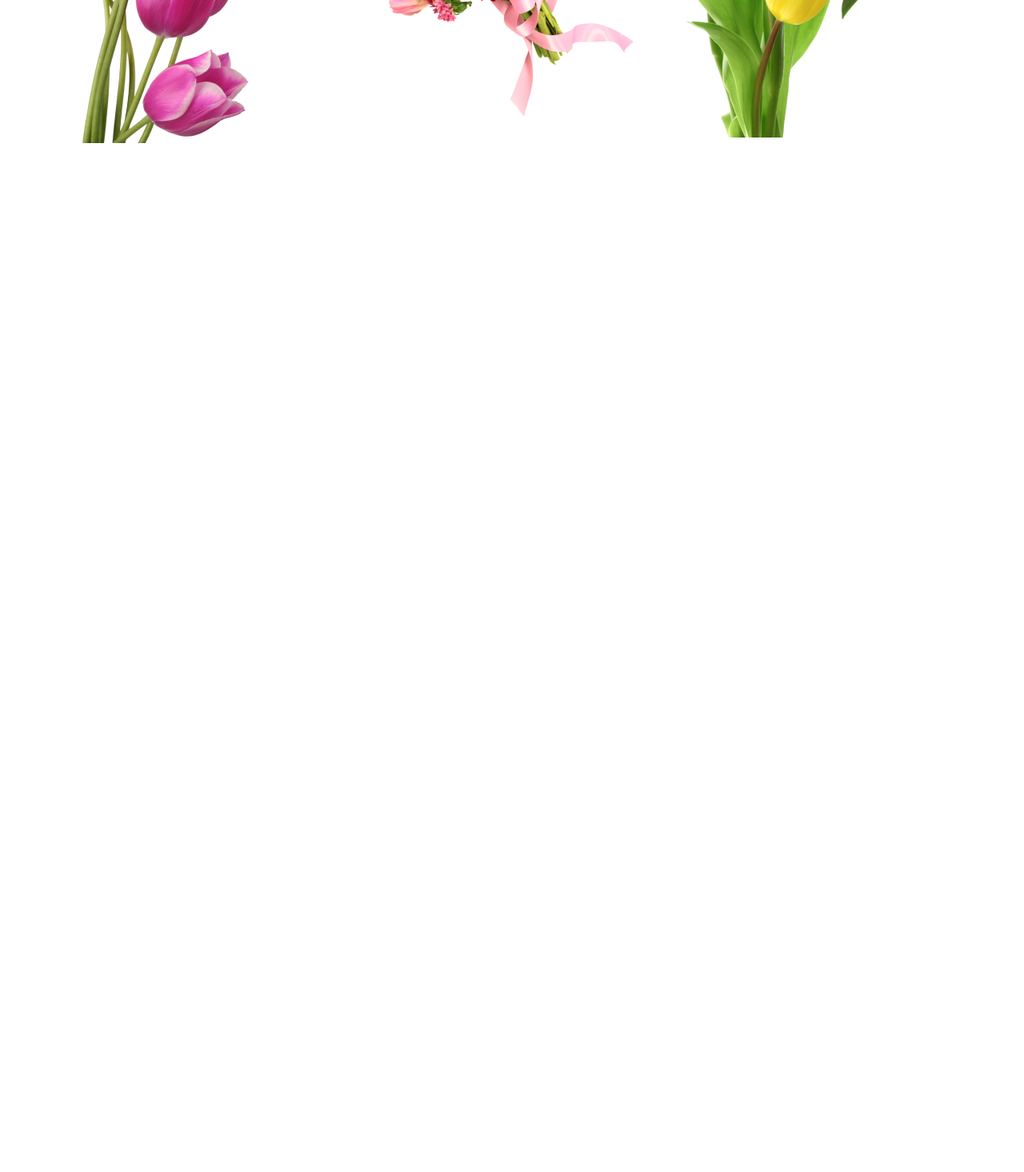
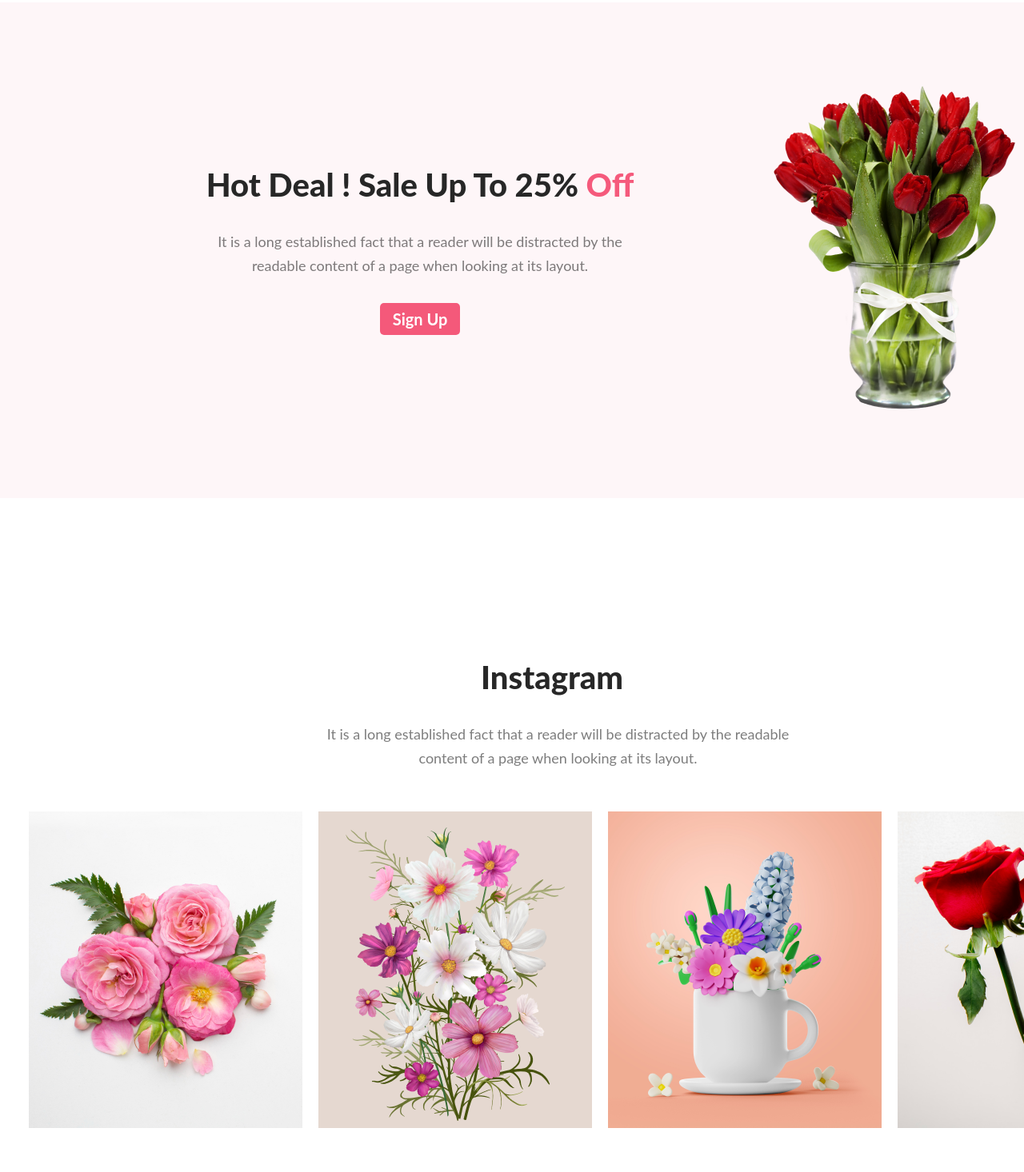
Before and after one commit to sakin111/flower-repo, a plain HTML site: page index.html in a window 1280 px wide. Shown: the part 1925-3391 px from the top of the page at 80% size. Before the commit the page ends 2108 px from the top, so only its background shows below. Drawn offline with Linux system fonts and the light colour scheme.

Commit message:
complete main end

```diff
--- a/index.css
+++ b/index.css
@@ -74,7 +74,8 @@ color: #272727;
 
 .section-a1{
 
-
+    width: 1500px;
+    height: 900px;
 
 }
 
@@ -116,6 +117,7 @@ width: 1500px;
 height: 400px;
 margin-top: 60px;
 position: relative;
+
 }
 
 
@@ -144,6 +146,9 @@ position: relative;
 
     width: 350px;
     height:350px;
+    position: absolute;
+    left: 200px;
+    bottom:59.1px;
 
 }
 
@@ -153,8 +158,9 @@ position: relative;
     width: 300px;
     height: 300px;
     margin-left:100px;
-
-
+    position: absolute;
+    left:500px ;
+    bottom:59.1px;
 }
 
 
@@ -165,7 +171,9 @@ position: relative;
     width: 280px;
     height: 450px;
     margin-left: 50px;
-
+    position: absolute;
+    left: 990px;
+    bottom:11px;
 }
 
 
@@ -177,4 +185,220 @@ position: relative;
     align-items: center;
     position: absolute;
 
+
 }
+
+
+
+.pp1{
+text-align: center;
+margin-top: 10px;
+}
+.pp2{
+    text-align: center;
+    margin-top: 25px;
+}
+.pp3{
+
+    text-align: center;
+    margin-top:0px;
+}
+
+.pp1 .pp2 .pp3{
+
+margin-bottom: 100px;
+
+}
+
+
+
+.section2{
+
+display: flex;
+justify-content:space-between;
+align-items: center;
+width: 1500px;
+height: 620px;
+background: #E554730D;
+
+}
+.sec-write-a2{
+
+margin-left: 250px;
+display: flex;
+flex-direction: column;
+text-align: center;
+justify-content: center;
+align-items: center;
+
+}
+
+.bh1{
+    width: 535px;
+    height: 48px;
+    color: #272727;
+    font-family: Lato;
+    font-size: 40px;
+    font-style: normal;
+    font-weight: 800;
+    line-height: normal;
+
+}
+
+.bp{
+    width: 550px;
+    height: 60px;
+    color: rgba(39, 39, 39, 0.60);
+    text-align: center;
+    font-family: Lato;
+    font-size: 18px;
+    font-style: normal;
+    font-weight: 400;
+    line-height: 30px;
+    margin-top: 32px;
+
+}
+.b-btn{
+
+    width: 100px;
+    height:40px;
+    color: #FFF;
+    font-family: Lato;
+    font-size: 20px;
+    font-style: normal;
+    font-weight: 700;
+    line-height: normal;
+    border-radius: 5px;
+    background-color: #f00d3eab;
+    border: none;
+    margin-top: 32px;
+
+}
+.sec-pic-a2{
+
+margin-right: 220px;
+
+}
+
+.red{
+color:#f00d3eab ;
+}
+
+.c-main-pic-all{
+
+width: 1500px;
+height:500px ;
+margin-top: 200px;
+
+}
+
+.c-pic-all{
+
+    display: flex;
+    justify-content: center;
+    align-items: center;
+    width: 1500px;
+    height:500px ;
+}
+
+.c-pic1{
+
+width:342px;
+height:396px;
+margin-left: 20px;
+
+
+}
+.c-pic2{
+
+    width:342px;
+    height:396px;
+    margin-left: 20px;
+    border-radius: 5px;
+}
+.c-pic3{
+
+
+    width:342px;
+    height:396px;
+    margin-left: 20px;
+    border-radius: 5px;
+}
+.c-pic4{
+
+
+    width:342px;
+    height:396px;
+    margin-left: 20px;
+    border-radius: 5px;
+    margin-right: 20px;
+}
+
+.ch1{
+
+   margin-left:600px;
+    width: 180px;
+    height: 48px;
+    text-align: center;
+    color: #272727;
+    text-align: center;
+    font-family: Lato;
+    font-size: 40px;
+    font-style: normal;
+    font-weight: 800;
+    line-height: normal;
+}
+.cp{
+    margin-left: 400px;
+    text-align: center;
+    color: rgba(39, 39, 39, 0.60);
+    text-align: center;
+    font-family: Lato;
+    font-size: 18px;
+    font-style: normal;
+    font-weight: 400;
+    line-height: 30px;
+    width: 595px;
+    height: 60px;
+    margin-top: 32px;
+}
+
+.image-d{
+    margin-top: 400px;
+    width: 85%;
+    height: 100%;
+    position: relative;
+    margin-left:130px;
+
+}
+
+
+.email{
+
+  width: 500px;
+  height: 40px;
+  left: 40px;
+
+
+
+}
+.e-btn{
+
+display:inline;
+width: 88px;
+height: 27.429px;
+flex-direction: column;
+flex-shrink: 0;
+color: #FFF;
+font-family: Lato;
+font-size: 20px;
+font-style: normal;
+font-weight: 700;
+line-height: normal;
+}
+
+.input-email{
+
+position:absolute;
+
+}
--- a/index.html
+++ b/index.html
@@ -41,7 +41,7 @@
     <svg width="360" height="450" viewBox="0 0 464 538" fill="none" xmlns="http://www.w3.org/2000/svg">
         <path d="M0 232C0 103.87 103.87 0 232 0V0C360.13 0 464 103.87 464 232V538H0V232Z" fill="#A72162" fill-opacity="0.15"/>
         </svg>
-
+        <p class="pp1"><a href="#">Pink Flower Tree</p></a>
 </span>
 
 
@@ -51,13 +51,18 @@
         <path d="M0 232C0 103.87 103.87 0 232 0C360.13 0 464 103.87 464 232V538H0V232Z" fill="#0597A0" fill-opacity="0.15"/>
         </svg>
 
+
+        <p class="pp2"><a href="#">Pink Flower Tree</p></a>
+
 </span>
 
 
 <span class="img3">
-    <svg width="360" height="487" viewBox="0 0 464 538" fill="none" xmlns="http://www.w3.org/2000/svg">
+    <svg width="360" height="470" viewBox="0 0 464 538" fill="none" xmlns="http://www.w3.org/2000/svg">
         <path d="M0 232C0 103.87 103.87 0 232 0C360.13 0 464 103.87 464 232V538H0V232Z" fill="#477D11" fill-opacity="0.15"/>
         </svg>
+
+      <p class="pp3"><a href="#">Pink Flower Tree</p></a>
 </span>
 </div>
 
@@ -75,11 +80,58 @@
     <img src="../flower-repo/Flower Asset/pngwing 7.png" alt="yellow flower">
 </span>
 </div>
+</div>
+</section>
 
+<section>
+<div class="section2">
+
+<div class="sec-write-a2">
+
+<h1 class="bh1">Hot Deal ! Sale Up To 25% <span class="red">Off</span></h1>
+<p class="bp">It is a long established fact that a reader will be distracted by the readable content of a page when looking at its layout.</p>
+<button class="b-btn">Sign Up</button>
+</div>
+<div class="sec-pic-a2">
+<img src="../flower-repo/Flower Asset/pngwing 8.png" alt="top-flower">
+</div>
+</div>
+</section>
+
+<section>
+<div class="c-main-pic-all">
+
+<h1 class="ch1">Instagram</h1>
+<p class="cp">It is a long established fact that a reader will be distracted by the readable content of a page when looking at its layout.</p>
+
+
+
+
+
+ <div class="c-pic-all">
+
+<div class="c-pic1"><img src="../flower-repo/Flower Asset/Flower 01.png" alt=""></div>
+<div class="c-pic2"><img src="../flower-repo/Flower Asset/Rectangle 4.png" alt=""></div>
+<div class="c-pic3"><img src="../flower-repo/Flower Asset/Rectangle 5.png" alt=""></div>
+<div class="c-pic4"><img src="../flower-repo/Flower Asset/Rectangle 6.png" alt=""></div>
 
 </div>
 
+</div>
 
+</section>
+
+<section>
+
+
+<span class="image-d">
+<img  src="../flower-repo/Flower Asset/Rectangle 9.png" alt="image9" class="image-d">
+</span>
+
+<input type="email" placeholder="Enter your email here...." id="email" name="email">
+
+
+<button class="e-btn">Subscribe</button>
 
 </section>
 
@@ -89,17 +141,7 @@
 
 
 
-
-
-
-
 </div>
-
-
-
-
-
-
 </main>
 
 </body>
```
